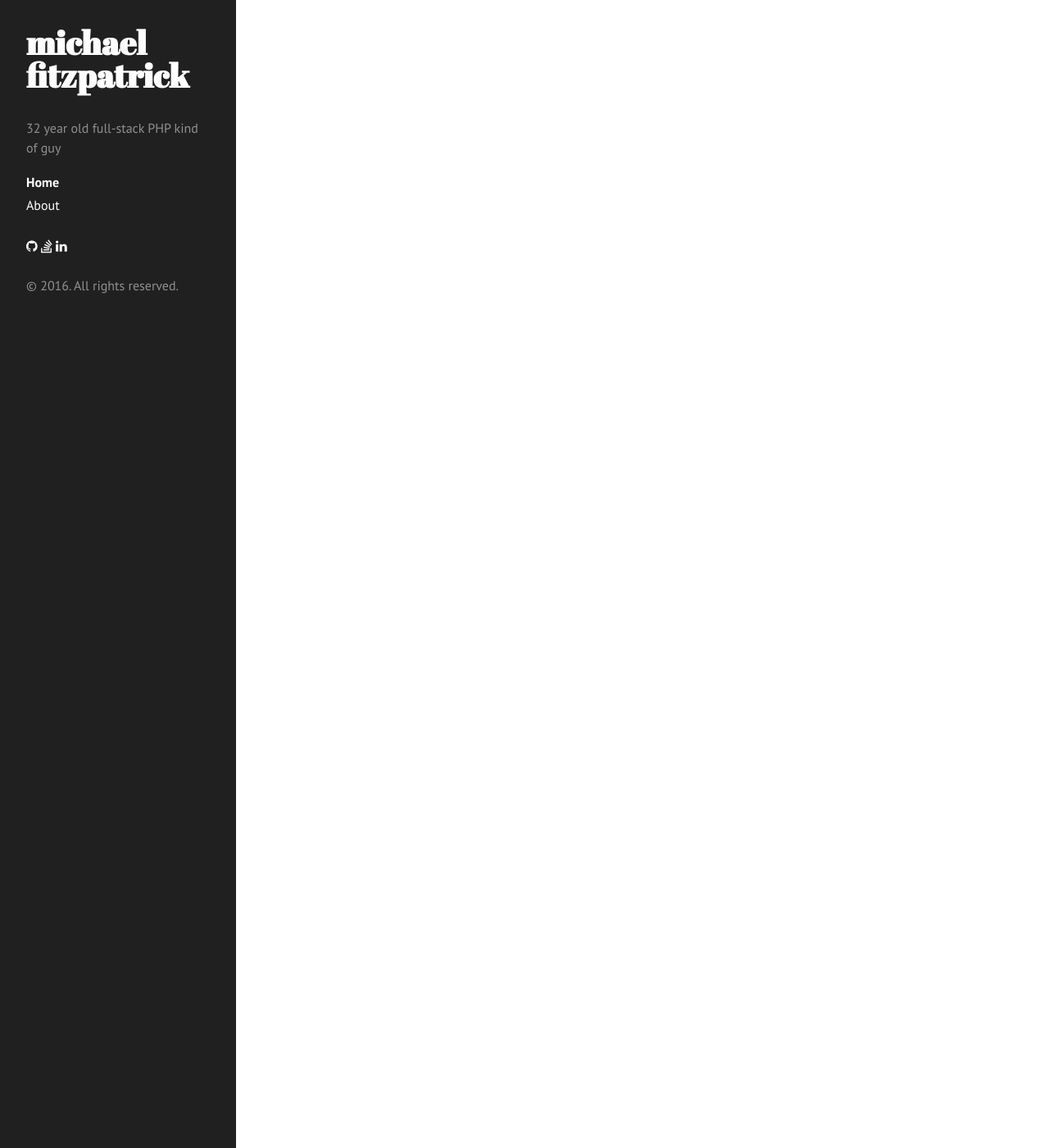
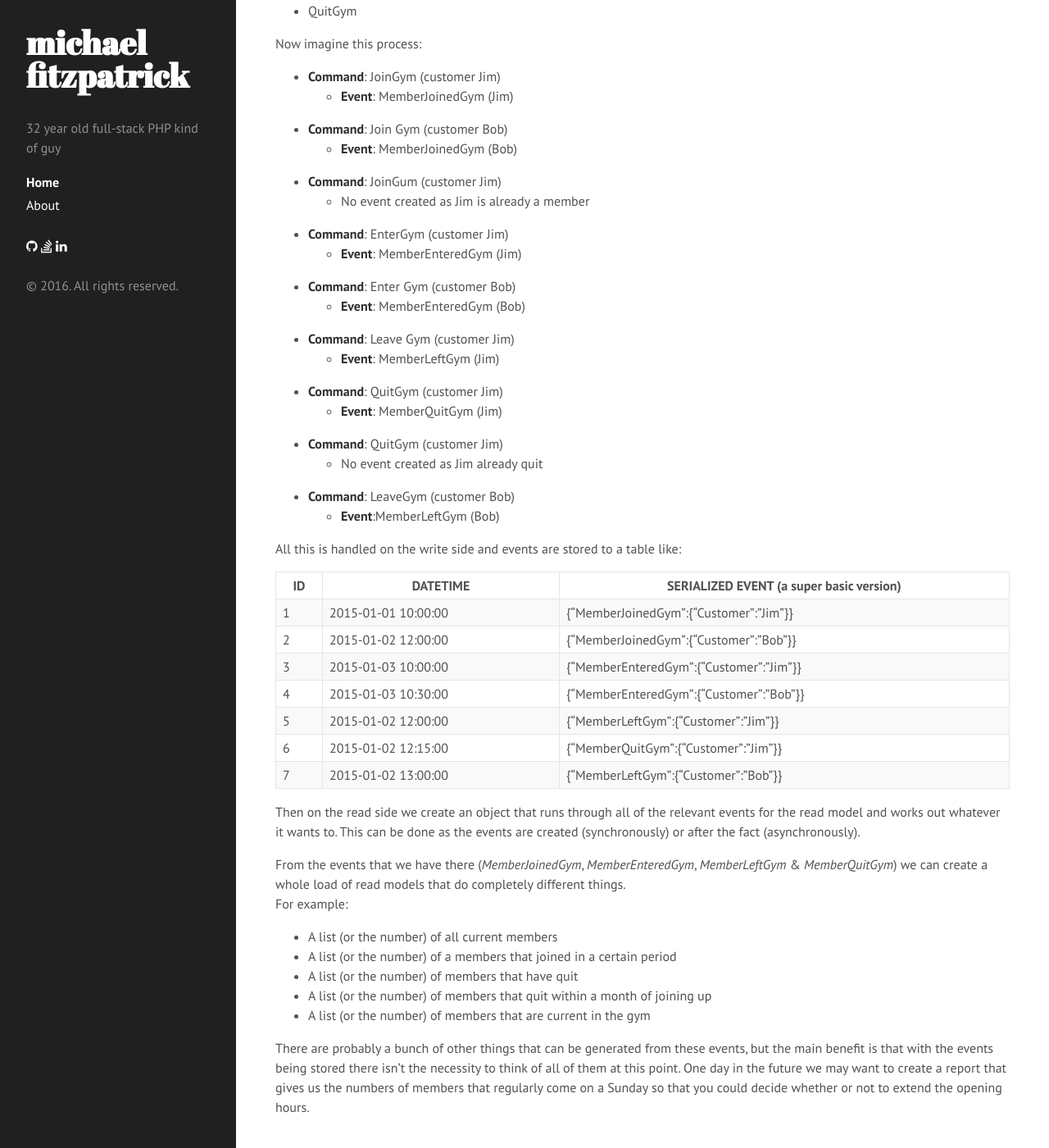
Before and after one commit to qooplmao/qooplmao.github.io, a Jekyll site: the page built from index.html, in a window 1280 px wide and 1400 px high, scrolled down 431 px. Shown: the whole window at 82% size. Built offline with Jekyll 4.4.1, drawn with Linux system fonts in a browser that asks for light colours; nearby versions of some CDN libraries; Markdown is read by kramdown in place of the engine named in the settings; the list of posts is cut into pages by our own code; some of the changed text lies outside the part shown.

Commit message:
cqrs basics

```diff
--- a/_config.yml
+++ b/_config.yml
@@ -1,5 +1,7 @@
 # Dependencies
 markdown:           redcarpet
+redcarpet:
+    extensions:     [ "tables" ]
 highlighter:        pygments
 
 # Permalinks
--- /dev/null
+++ b/_posts/2016-01-18-cqrs-basics.md
@@ -0,0 +1,75 @@
+---
+layout: post
+title: CQRS Basics
+comments: false
+tags: [ cqrs ]
+---
+
+CQRS = Command Query Responsibility Segregation
+Commands and events are managed/created the write side.
+The read side just runs through all of the events and creates an object based off those.
+With the read side only using the available events in a repeatable way the database could
+be destroyed and rebuilt to give exactly the same read data.
+
+Image the situation where we have a gym.
+
+We have commands like:
+
+- JoinGym
+- EnterGym
+- LeaveGym
+- QuitGym
+
+Now imagine this process:
+
+- **Command**: JoinGym (customer Jim)
+    - **Event**: MemberJoinedGym (Jim)
+- **Command**: Join Gym (customer Bob)
+    - **Event**: MemberJoinedGym (Bob)
+- **Command**: JoinGum (customer Jim)
+    - No event created as Jim is already a member
+- **Command**: EnterGym (customer Jim)
+    - **Event**: MemberEnteredGym (Jim)
+- **Command**: Enter Gym (customer Bob)
+    - **Event**: MemberEnteredGym (Bob)
+- **Command**: Leave Gym (customer Jim)
+    - **Event**: MemberLeftGym (Jim)
+- **Command**: QuitGym (customer Jim)
+    - **Event**: MemberQuitGym (Jim)
+- **Command**: QuitGym (customer Jim)
+    - No event created as Jim already quit
+- **Command**: LeaveGym (customer Bob)
+    - **Event**:MemberLeftGym (Bob)
+
+All this is handled on the write side and events are stored to a table like:
+
+| ID  | DATETIME               | SERIALIZED EVENT (a super basic version)    |
+| --- | ---------------------- | ------------------------------------------- |
+| 1   | 2015-01-01 10:00:00    | {"MemberJoinedGym":{"Customer":"Jim"}}      |
+| 2   | 2015-01-02 12:00:00    | {"MemberJoinedGym":{"Customer":"Bob"}}      |
+| 3   | 2015-01-03 10:00:00    | {"MemberEnteredGym":{"Customer":"Jim"}}     |
+| 4   | 2015-01-03 10:30:00    | {"MemberEnteredGym":{"Customer":"Bob"}}     |
+| 5   | 2015-01-02 12:00:00    | {"MemberLeftGym":{"Customer":"Jim"}}        |
+| 6   | 2015-01-02 12:15:00    | {"MemberQuitGym":{"Customer":"Jim"}}        |
+| 7   | 2015-01-02 13:00:00    | {"MemberLeftGym":{"Customer":"Bob"}}        |
+
+Then on the read side we create an object that runs through all of the relevant
+events for the read model and works out whatever it wants to. This can be done
+as the events are created (synchronously) or after the fact (asynchronously).
+
+From the events that we have there (*MemberJoinedGym*, *MemberEnteredGym*, *MemberLeftGym* &
+*MemberQuitGym*) we can create a whole load of read models that do completely different
+things.
+For example:
+
+- A list (or the number) of all current members
+- A list (or the number) of a members that joined in a certain period
+- A list (or the number) of members that have quit
+- A list (or the number) of members that quit within a month of joining up
+- A list (or the number) of members that are current in the gym
+
+There are probably a bunch of other things that can be generated from these events,
+but the main benefit is that with the events being stored there isn't the necessity to
+think of all of them at this point. One day in the future we may want to create a report
+that gives us the numbers of members that regularly come on a Sunday so that you could
+decide whether or not to extend the opening hours.
```
